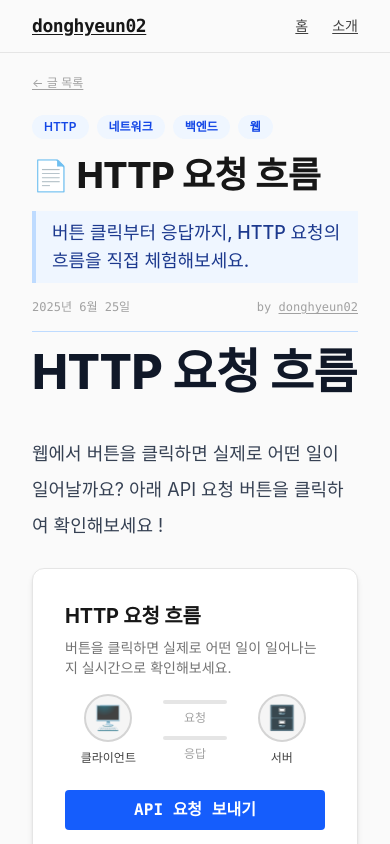
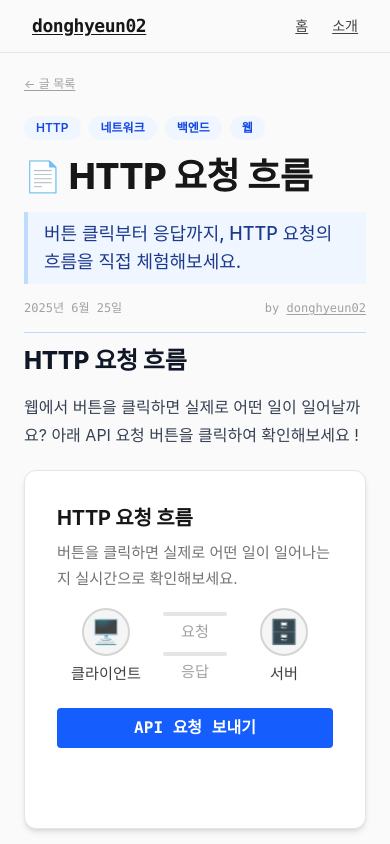
Before and after one commit to donghyeun02/blog, a Next.js app: page /mdx/http-flow in a window 390 px wide. Shown: the top 844 px of the page. Built offline with nearby package versions, Linux system fonts and the light colour scheme.

Commit message:
feat: 모바일에서 이전/다음 글 네비게이션 가로 배치 및 시뮬레이터/본문 가독성 개선

```diff
--- a/src/components/Backend/AuthFlowSimulator.tsx
+++ b/src/components/Backend/AuthFlowSimulator.tsx
@@ -26,11 +26,19 @@ const STEPS = {
   ],
 };
 
-const ARROWS = {
-  login: '➡️',
-  request: '➡️',
-  logout: '⬅️',
-};
+const ARROWS_HORIZONTAL = { login: '➡️', request: '➡️', logout: '⬅️' };
+const ARROWS_VERTICAL = { login: '⬇️', request: '⬇️', logout: '⬆️' };
+
+function useIsMobile() {
+  const [isMobile, setIsMobile] = useState(false);
+  useEffect(() => {
+    const check = () => setIsMobile(window.innerWidth < 640);
+    check();
+    window.addEventListener('resize', check);
+    return () => window.removeEventListener('resize', check);
+  }, []);
+  return isMobile;
+}
 
 export default function AuthFlowSimulator() {
   const [mode, setMode] = useState('none');
@@ -47,6 +55,8 @@ export default function AuthFlowSimulator() {
   const [showCookieVuln, setShowCookieVuln] = useState(false);
   const [completed, setCompleted] = useState(false);
   const logRef = useRef<HTMLDivElement>(null);
+  const isMobile = useIsMobile();
+  const ARROWS = isMobile ? ARROWS_VERTICAL : ARROWS_HORIZONTAL;
 
   useEffect(() => {
     if (logRef.current) {
@@ -232,9 +242,9 @@ export default function AuthFlowSimulator() {
         className="flex flex-col items-center gap-1 mb-2 mt-0 pt-0"
         style={{ marginTop: 0, paddingTop: 0 }}
       >
-        <div className="flex flex-row items-center gap-8 w-full justify-center">
+        <div className="flex flex-col sm:flex-row items-center gap-4 w-full justify-center">
           {/* 브라우저 상태 */}
-          <div className="flex flex-col items-center w-48">
+          <div className="flex flex-col items-center w-full sm:w-48 mb-4 sm:mb-0">
             <div className="rounded-xl border-2 border-blue-400 bg-blue-50 w-full p-4 mb-2">
               <div className="text-lg font-bold mb-2 flex items-center gap-2">
                 🖥️ <span>브라우저</span>
@@ -269,7 +279,7 @@ export default function AuthFlowSimulator() {
             </div>
           </div>
           {/* 서버 상태 */}
-          <div className="flex flex-col items-center w-48">
+          <div className="flex flex-col items-center w-full sm:w-48 mt-4 sm:mt-0">
             <div className="rounded-xl border-2 border-green-400 bg-green-50 w-full p-4 mb-2">
               <div className="text-lg font-bold mb-2 flex items-center gap-2">
                 🗄️ <span>서버</span>
--- a/src/components/Backend/CookieSimulator.tsx
+++ b/src/components/Backend/CookieSimulator.tsx
@@ -172,7 +172,7 @@ export default function CookieSimulator() {
           )}
         </div>
       </div>
-      <div className="grid grid-cols-2 md:grid-cols-4 gap-2 mb-6">
+      <div className="grid grid-cols-2 md:grid-cols-4 gap-2 mb-2">
         {stepDetails.map((s, i) => (
           <button
             key={i}
@@ -188,11 +188,11 @@ export default function CookieSimulator() {
           </button>
         ))}
       </div>
-      <div className="mb-4 p-3 bg-neutral-50 rounded border border-neutral-200">
-        <h4 className="font-semibold text-neutral-900 mb-1">
+      <div className="mb-2 p-3 bg-neutral-50 rounded border border-neutral-200">
+        <h4 className="font-semibold text-neutral-900 mb-1 mt-0">
           {stepDetails[step].title}
         </h4>
-        <p className="text-sm text-neutral-700 mb-2">
+        <p className="text-sm text-neutral-700 mb-2 mt-0">
           {stepDetails[step].description}
         </p>
         <div className="flex items-center gap-2 mb-2">
--- a/src/components/Backend/HttpFlowDemo.tsx
+++ b/src/components/Backend/HttpFlowDemo.tsx
@@ -49,9 +49,9 @@ export default function HttpFlowDemo() {
         버튼을 클릭하면 실제로 어떤 일이 일어나는지 실시간으로 확인해보세요.
       </p>
       {/* 흐름 시각화 */}
-      <div className="flex items-center justify-between mb-6">
+      <div className="flex flex-row items-center justify-between gap-2 sm:gap-4 mb-6 w-full">
         {/* 클라이언트 */}
-        <div className="flex flex-col items-center w-1/3">
+        <div className="flex flex-col items-center w-1/2 sm:w-1/3 mb-0">
           <div
             className={`rounded-full w-12 h-12 flex items-center justify-center text-2xl font-bold border-2 ${
               step === 1
@@ -61,10 +61,12 @@ export default function HttpFlowDemo() {
           >
             🖥️
           </div>
-          <span className="mt-2 text-xs text-neutral-700">클라이언트</span>
+          <span className="mt-2 text-xs sm:text-xs text-neutral-700">
+            클라이언트
+          </span>
         </div>
         {/* 화살표 */}
-        <div className="flex flex-col items-center w-1/3">
+        <div className="flex flex-col items-center w-1/4 sm:w-1/3 my-0">
           <div className="h-2 flex items-center">
             <div
               className={`w-16 h-1 rounded-full ${
@@ -72,7 +74,7 @@ export default function HttpFlowDemo() {
               }`}
             ></div>
           </div>
-          <span className="text-xs text-neutral-400 mt-1">요청</span>
+          <span className="text-xs sm:text-xs text-neutral-400 mt-1">요청</span>
           <div className="h-2 flex items-center mt-2">
             <div
               className={`w-16 h-1 rounded-full ${
@@ -80,10 +82,10 @@ export default function HttpFlowDemo() {
               }`}
             ></div>
           </div>
-          <span className="text-xs text-neutral-400 mt-1">응답</span>
+          <span className="text-xs sm:text-xs text-neutral-400 mt-1">응답</span>
         </div>
         {/* 서버 */}
-        <div className="flex flex-col items-center w-1/3">
+        <div className="flex flex-col items-center w-1/2 sm:w-1/3 mt-0">
           <div
             className={`rounded-full w-12 h-12 flex items-center justify-center text-2xl font-bold border-2 ${
               step === 2
@@ -93,7 +95,7 @@ export default function HttpFlowDemo() {
           >
             🗄️
           </div>
-          <span className="mt-2 text-xs text-neutral-700">서버</span>
+          <span className="mt-2 text-xs sm:text-xs text-neutral-700">서버</span>
         </div>
       </div>
       {/* 버튼 및 상태 */}
--- a/src/components/Backend/SessionSimulator.tsx
+++ b/src/components/Backend/SessionSimulator.tsx
@@ -268,7 +268,7 @@ export default function SessionSimulator() {
           )}
         </div>
       </div>
-      <div className="grid grid-cols-2 md:grid-cols-4 gap-2 mb-6">
+      <div className="grid grid-cols-2 md:grid-cols-4 gap-2 mb-2">
         {stepDetails.map((s, i) => (
           <button
             key={i}
@@ -284,11 +284,11 @@ export default function SessionSimulator() {
           </button>
         ))}
       </div>
-      <div className="mb-4 p-3 bg-neutral-50 rounded border border-neutral-200">
-        <h4 className="font-semibold text-neutral-900 mb-1">
+      <div className="mb-2 p-3 bg-neutral-50 rounded border border-neutral-200">
+        <h4 className="font-semibold text-neutral-900 mb-1 mt-0">
           {stepDetails[step].title}
         </h4>
-        <p className="text-sm text-neutral-700 mb-2">
+        <p className="text-sm text-neutral-700 mb-2 mt-0">
           {stepDetails[step].description}
         </p>
         <div className="flex items-center gap-2 mb-2">
--- a/src/components/BlogPostLayout.tsx
+++ b/src/components/BlogPostLayout.tsx
@@ -23,7 +23,7 @@ export default function BlogPostLayout({
 }: BlogPostLayoutProps) {
   return (
     <main className="bg-[#FAFAFA] font-sans">
-      <div className="max-w-4xl mx-auto px-4 py-0">
+      <div className="max-w-4xl mx-auto px-2 sm:px-4 py-0">
         <header className="mb-4">
           <Link
             href="/"
@@ -77,11 +77,11 @@ export default function BlogPostLayout({
           {children}
         </article>
         {(prevPost || nextPost) && (
-          <nav className="flex justify-between gap-4 mt-6 pt-4 border-t border-neutral-200 text-sm">
+          <nav className="flex flex-row justify-between gap-2 sm:gap-4 mt-4 sm:mt-6 pt-3 sm:pt-4 border-t border-neutral-200 text-sm">
             {prevPost ? (
               <Link
                 href={prevPost.path}
-                className="group flex-1 max-w-[48%] bg-white border border-neutral-200 rounded-lg p-4 shadow-sm hover:shadow-md transition hover:border-blue-300 no-underline"
+                className="group flex-1 min-w-0 h-auto bg-white border border-neutral-200 rounded-lg p-3 sm:p-4 shadow-sm hover:shadow-md transition hover:border-blue-300 no-underline"
               >
                 <div className="text-blue-600 font-bold flex items-center gap-1 mb-1">
                   <span className="text-lg">←</span> 이전 글
@@ -96,7 +96,7 @@ export default function BlogPostLayout({
             {nextPost ? (
               <Link
                 href={nextPost.path}
-                className="group flex-1 max-w-[48%] bg-white border border-neutral-200 rounded-lg p-4 shadow-sm hover:shadow-md transition hover:border-blue-300 text-right no-underline"
+                className="group flex-1 min-w-0 h-auto bg-white border border-neutral-200 rounded-lg p-3 sm:p-4 shadow-sm hover:shadow-md transition hover:border-blue-300 text-right no-underline"
               >
                 <div className="text-blue-600 font-bold flex items-center gap-1 justify-end mb-1">
                   다음 글 <span className="text-lg">→</span>
--- a/src/styles/globals.css
+++ b/src/styles/globals.css
@@ -156,3 +156,46 @@
 .no-underline {
   text-decoration: none !important;
 }
+
+.simulator-flex {
+  display: flex;
+  flex-direction: column;
+  gap: 1rem;
+  width: 100%;
+}
+@media (min-width: 640px) {
+  .simulator-flex {
+    flex-direction: row;
+  }
+}
+
+@media (max-width: 640px) {
+  body,
+  .prose,
+  .prose p,
+  .prose li,
+  .prose td,
+  .prose th {
+    font-size: 16px !important;
+    line-height: 1.7 !important;
+  }
+  .prose h1 {
+    font-size: 1.5rem !important;
+  }
+  .prose h2 {
+    font-size: 1.25rem !important;
+  }
+  .prose blockquote {
+    font-size: 1rem !important;
+  }
+  button,
+  .prose button {
+    font-size: 1rem !important;
+  }
+  .prose code,
+  .prose pre,
+  .prose .text-xs,
+  .prose .text-sm {
+    font-size: 0.95rem !important;
+  }
+}
```
